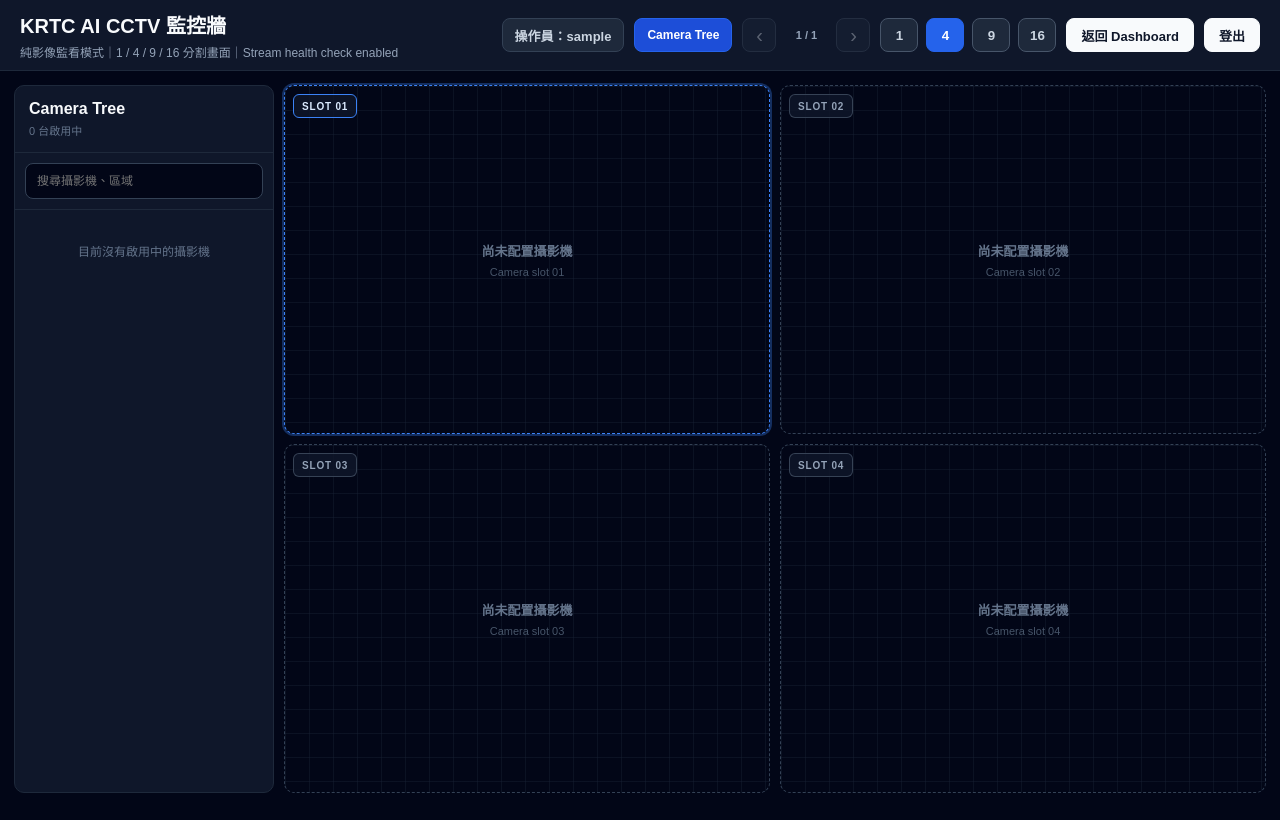
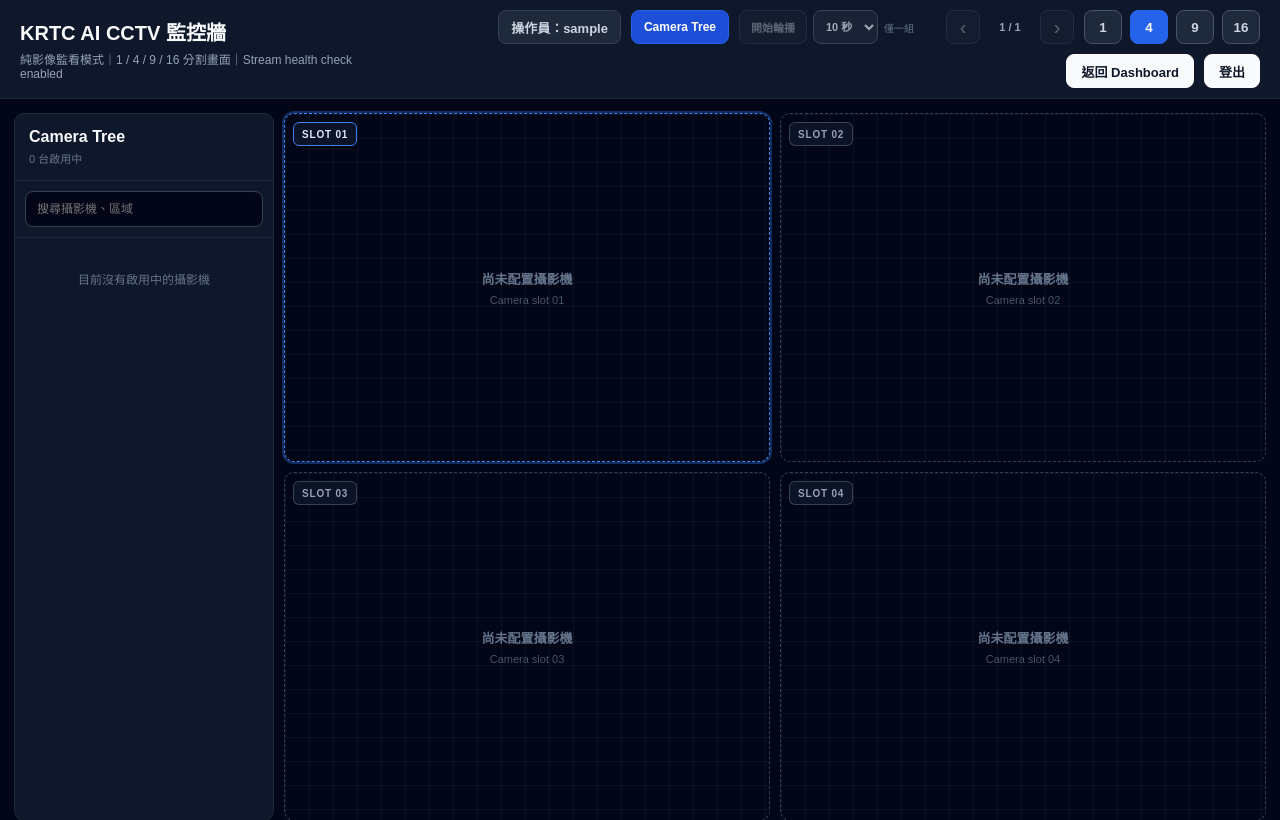
Before and after one commit to jmfusa1981/krtc-ai-cctv-notification-host, a Django app: page /dashboard/monitor/ in a window 1280 px wide. Shown: the top 820 px of the page. Before the commit the page ends 793 px from the top, so only its background shows below. Run offline with Django 5.2, Linux system fonts and the light colour scheme; the visitor is signed in with stand-in values (Sample User, id 1); data that the repository does not hold is empty.

Commit message:
feat: add automatic camera group carousel

```diff
--- a/static/css/monitor.css
+++ b/static/css/monitor.css
@@ -59,6 +59,53 @@ body {
     border: 1px solid #334155;
     font-size: 13px;
     font-weight: 700;
+    white-space: nowrap;
+}
+
+.carousel-controls {
+    display: inline-flex;
+    align-items: center;
+    gap: 6px;
+}
+
+.carousel-controls button,
+.carousel-controls select {
+    height: 34px;
+    border: 1px solid #475569;
+    border-radius: 8px;
+    background: #1e293b;
+    color: #e2e8f0;
+    font: inherit;
+    font-size: 11px;
+    font-weight: 800;
+}
+
+.carousel-controls button {
+    padding: 0 11px;
+    cursor: pointer;
+}
+
+.carousel-controls button.is-running {
+    border-color: #22c55e;
+    background: #14532d;
+    color: #dcfce7;
+}
+
+.carousel-controls button:disabled {
+    cursor: not-allowed;
+    opacity: 0.36;
+}
+
+.carousel-controls select {
+    padding: 0 8px;
+    cursor: pointer;
+    outline: none;
+}
+
+.carousel-controls span {
+    min-width: 52px;
+    color: #64748b;
+    font-size: 10px;
     white-space: nowrap;
 }
 
--- a/static/js/monitor.js
+++ b/static/js/monitor.js
@@ -11,11 +11,16 @@ document.addEventListener("DOMContentLoaded", function () {
     const previousCameraGroup = document.getElementById("previousCameraGroup");
     const nextCameraGroup = document.getElementById("nextCameraGroup");
     const cameraGroupStatus = document.getElementById("cameraGroupStatus");
+    const carouselToggle = document.getElementById("carouselToggle");
+    const carouselInterval = document.getElementById("carouselInterval");
+    const carouselStatus = document.getElementById("carouselStatus");
     const MAX_SLOT_COUNT = 16;
     let monitorSlots = [];
     let selectedSlot = null;
     let currentGridSize = 4;
     let currentGroupIndex = 0;
+    let carouselTimer = null;
+    let isCarouselRunning = false;
 
     if (!monitorGrid || buttons.length === 0) {
         return;
@@ -283,6 +288,107 @@ document.addEventListener("DOMContentLoaded", function () {
         }
     }
 
+    function getCarouselIntervalMilliseconds() {
+        const seconds = carouselInterval
+            ? parseInt(carouselInterval.value, 10)
+            : 10;
+
+        return Math.max(1, seconds) * 1000;
+    }
+
+    function updateCarouselUi() {
+        const totalGroups = getTotalCameraGroups();
+        const canRun = totalGroups > 1;
+
+        if (carouselToggle) {
+            carouselToggle.disabled = !canRun;
+            carouselToggle.classList.toggle("is-running", isCarouselRunning);
+            carouselToggle.textContent = isCarouselRunning
+                ? "\u505c\u6b62\u8f2a\u64ad"
+                : "\u958b\u59cb\u8f2a\u64ad";
+        }
+
+        if (carouselInterval) {
+            carouselInterval.disabled = !canRun;
+        }
+
+        if (carouselStatus) {
+            carouselStatus.textContent = isCarouselRunning
+                ? `${Math.round(getCarouselIntervalMilliseconds() / 1000)} \u79d2\u8f2a\u64ad\u4e2d`
+                : (canRun ? "\u8f2a\u64ad\u5f85\u547d" : "\u50c5\u4e00\u7d44");
+        }
+    }
+
+    function clearCarouselTimer() {
+        if (carouselTimer !== null) {
+            window.clearInterval(carouselTimer);
+            carouselTimer = null;
+        }
+    }
+
+    function stopCarousel() {
+        clearCarouselTimer();
+        isCarouselRunning = false;
+        updateCarouselUi();
+    }
+
+    function scheduleCarousel() {
+        clearCarouselTimer();
+
+        if (!isCarouselRunning || getTotalCameraGroups() <= 1) {
+            return;
+        }
+
+        carouselTimer = window.setInterval(function () {
+            const totalGroups = getTotalCameraGroups();
+
+            if (totalGroups <= 1) {
+                stopCarousel();
+                return;
+            }
+
+            currentGroupIndex = (currentGroupIndex + 1) % totalGroups;
+            renderCurrentCameraGroup();
+        }, getCarouselIntervalMilliseconds());
+    }
+
+    function startCarousel() {
+        if (getTotalCameraGroups() <= 1) {
+            stopCarousel();
+            return;
+        }
+
+        isCarouselRunning = true;
+        updateCarouselUi();
+        scheduleCarousel();
+    }
+
+    function bindCarouselControls() {
+        if (carouselToggle) {
+            carouselToggle.addEventListener("click", function () {
+                if (isCarouselRunning) {
+                    stopCarousel();
+                } else {
+                    startCarousel();
+                }
+            });
+        }
+
+        if (carouselInterval) {
+            carouselInterval.addEventListener("change", function () {
+                updateCarouselUi();
+
+                if (isCarouselRunning) {
+                    scheduleCarousel();
+                }
+            });
+        }
+
+        window.addEventListener("beforeunload", function () {
+            clearCarouselTimer();
+        });
+    }
+
     function getOccupiedSlotExtent() {
         let highestOccupiedIndex = -1;
 
@@ -323,6 +429,12 @@ document.addEventListener("DOMContentLoaded", function () {
         if (nextCameraGroup) {
             nextCameraGroup.disabled = currentGroupIndex >= totalGroups - 1;
         }
+
+        if (totalGroups <= 1 && isCarouselRunning) {
+            stopCarousel();
+        } else {
+            updateCarouselUi();
+        }
     }
 
     function renderCurrentCameraGroup() {
@@ -358,6 +470,10 @@ document.addEventListener("DOMContentLoaded", function () {
 
                 currentGroupIndex -= 1;
                 renderCurrentCameraGroup();
+
+                if (isCarouselRunning) {
+                    scheduleCarousel();
+                }
             });
         }
 
@@ -369,11 +485,19 @@ document.addEventListener("DOMContentLoaded", function () {
 
                 currentGroupIndex += 1;
                 renderCurrentCameraGroup();
+
+                if (isCarouselRunning) {
+                    scheduleCarousel();
+                }
             });
         }
     }
 
     function setGridMode(gridSize) {
+        if (isCarouselRunning) {
+            stopCarousel();
+        }
+
         currentGridSize = parseInt(gridSize, 10);
         currentGroupIndex = 0;
 
@@ -562,6 +686,7 @@ document.addEventListener("DOMContentLoaded", function () {
     bindCameraTree();
     bindCameraDragAndDrop();
     bindCameraGroupNavigation();
+    bindCarouselControls();
     updateTreeAssignments();
 
     cameraStreams.forEach(function (stream) {
--- a/templates/dashboard/monitor.html
+++ b/templates/dashboard/monitor.html
@@ -31,6 +31,17 @@
                 >
                     Camera Tree
                 </button>
+
+                <div class="carousel-controls" aria-label="攝影機分組輪播">
+                    <button type="button" id="carouselToggle" disabled>開始輪播</button>
+                    <select id="carouselInterval" aria-label="輪播間隔">
+                        <option value="5">5 秒</option>
+                        <option value="10" selected>10 秒</option>
+                        <option value="15">15 秒</option>
+                        <option value="30">30 秒</option>
+                    </select>
+                    <span id="carouselStatus">輪播待命</span>
+                </div>
 
                 <div class="camera-group-navigation" aria-label="攝影機分組切換">
                     <button type="button" id="previousCameraGroup" title="上一組">‹</button>
```
